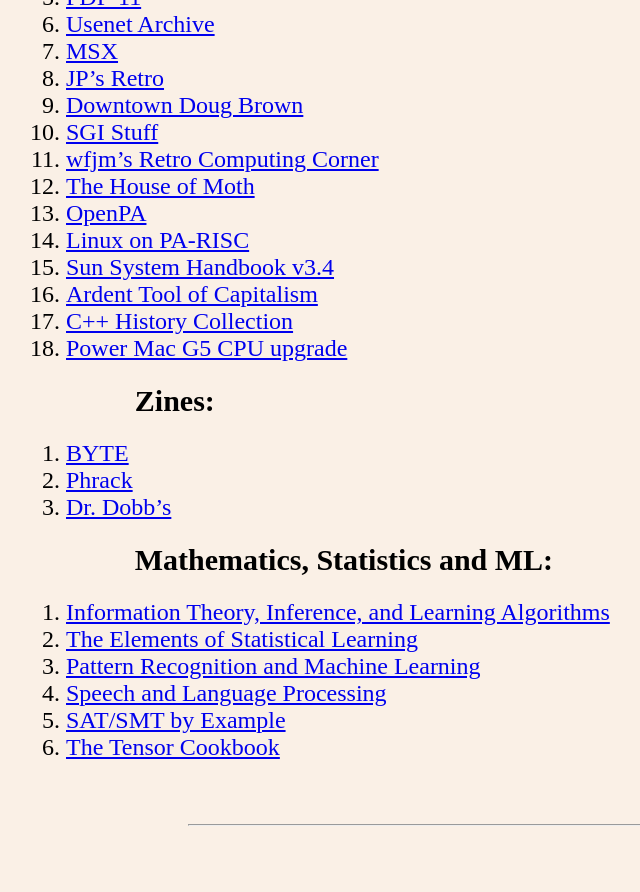
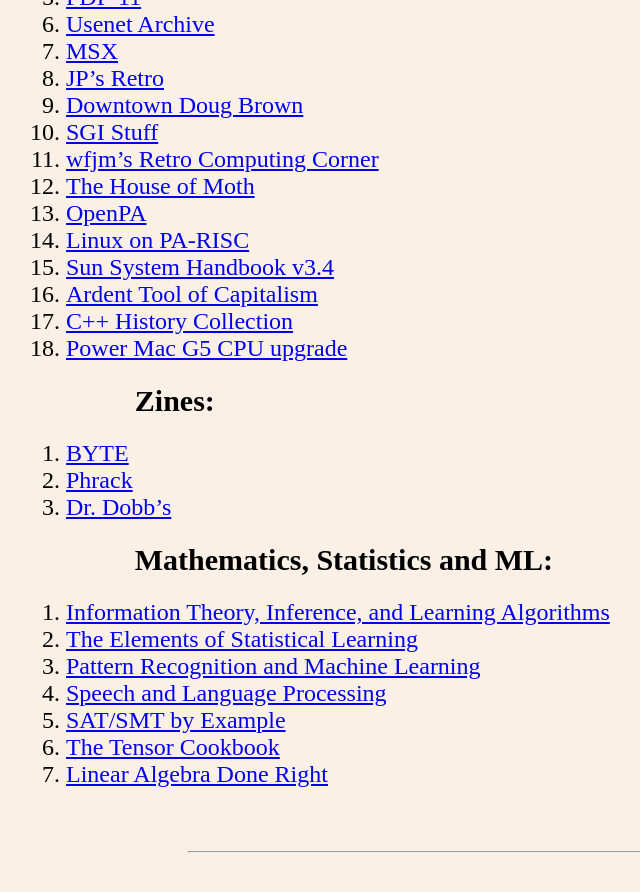
Before and after one commit to TeAeg/teaeg.github.io, a Jekyll site: the page built from index.md, in a window 1280 px wide and 900 px high, scrolled down 2245 px. Shown: the top 892 px of the window, without its empty margins (70-710 px from the left). Built offline with Jekyll 4.4.1, drawn with Linux system fonts in a browser that asks for light colours; our own code applies the rules of GitHub Pages for plain Markdown files.

Commit message:
Added a link to "Linear Algebra Done Right"
Added a link to "Linear Algebra Done Right" no-line textbook

```diff
--- a/index.md
+++ b/index.md
@@ -94,3 +94,4 @@
 4. [Speech and Language Processing](https://web.stanford.edu/~jurafsky/slp3)
 5. [SAT/SMT by Example](https://smt.st)
 6. [The Tensor Cookbook](https://tensorcookbook.com)
+7. [Linear Algebra Done Right](https://linear.axler.net)
```
